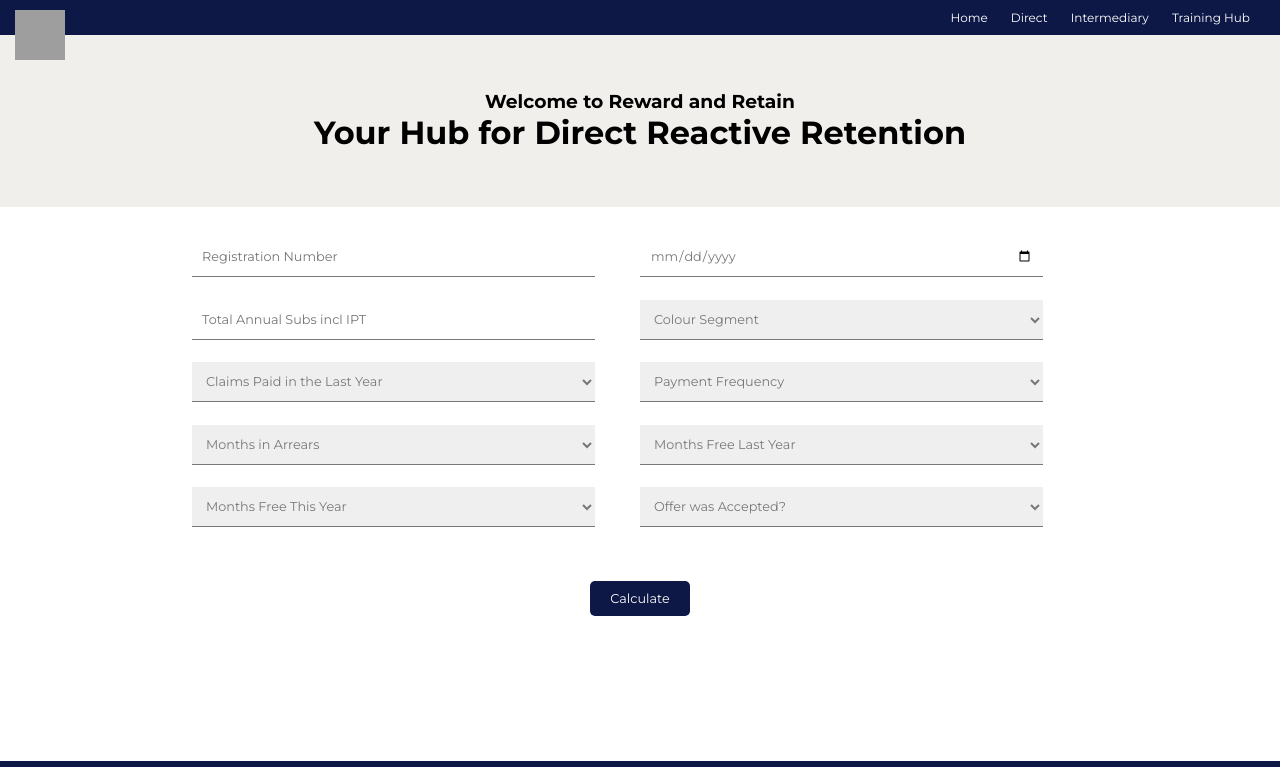
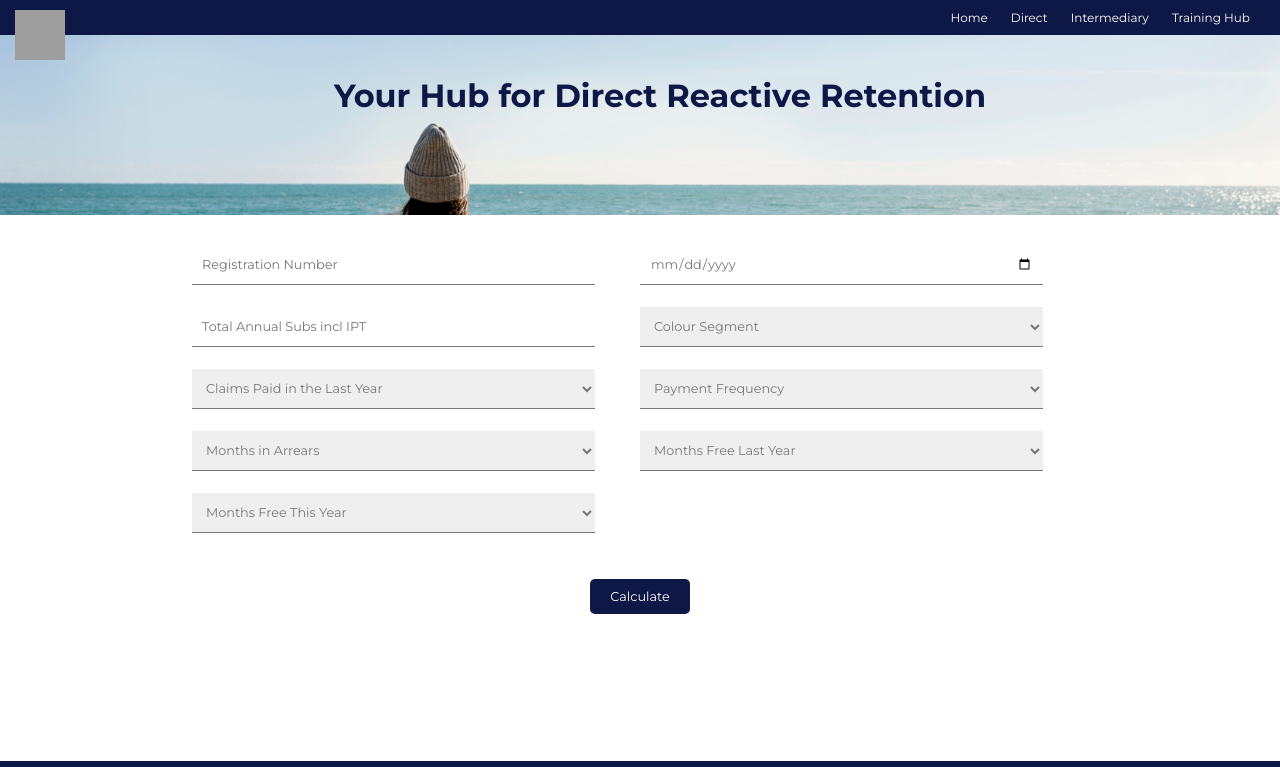
Before and after one commit to benturner993/flask-form-phase-1, a Flask app: page /direct in a window 1280 px wide. Shown: the top 767 px of the page. Run offline with Flask 3, Linux system fonts and the light colour scheme; grey boxes are pictures that could not be loaded.

Commit message:
fix: updated agent journey

```diff
--- a/app.py
+++ b/app.py
@@ -34,10 +34,10 @@ def submit_form():
         months_arrears = data['months-arrears']
         months_free_last = data['months-free-last']
         months_free_this = data['months-free-this']
-        offer_accepted = data['offer-accepted']
+        # offer_accepted = data['offer-accepted']
 
         csv_file_path = os.path.join('data', db_schema_1)
-        row_data = [registration_number, renewal_date, annual_subs, color_segment, claims_paid, payment_frequency, months_arrears, months_free_last, months_free_this, offer_accepted, datetime.now()]
+        row_data = [registration_number, renewal_date, annual_subs, color_segment, claims_paid, payment_frequency, months_arrears, months_free_last, months_free_this, datetime.now()]
         save_to_csv(csv_file_path, row_data)
 
         return jsonify({'message': 'Successfully submitted.'})
--- a/templates/direct.html
+++ b/templates/direct.html
@@ -2,9 +2,8 @@
 
 {% block content %}
 
-<div style="text-align: center; padding: 55px 0; background-color: #f1efeb; color: black; position: relative; margin-top: -20px; width: 100vw; margin-left: calc(50% - 50vw); margin-right: calc(50% - 50vw);">
-    <h3 style="margin: 0; padding: 0; width: 100%;">Welcome to Reward and Retain</h3>
-    <h1 style="margin: 0; padding: 0; width: 100%;">Your Hub for Direct Reactive Retention</h1>
+<div style="text-align: center; padding: 20px; background-image: url('static/online-Looking-out-to-sea.png'); background-size: cover; background-position: center 15%; color: #0d1846; width: 100vw; position: relative; left: 50%; right: 50%; margin-left: -50vw; margin-right: -50vw; margin-top: -20px; min-height: 140px;">
+    <h1>Your Hub for Direct Reactive Retention</h1>
 </div>
 
 <div style="display: flex; justify-content: center; padding: 20px;">
@@ -54,6 +53,21 @@
                 <option value="2">2</option>
                 <option value="3">3</option>
             </select>
+        </form>
+    </div>
+</div>
+
+<div style="display: flex; justify-content: center; padding: 20px;">
+    <div id="grey-box" style="background-color: #f1efeb; padding: 10px; display: none; flex-direction: column; justify-content: flex-start; border-radius: 10px; border: 2px solid transparent; max-width: 70vw; margin-right: 20px;">
+        <h3>Customer Options</h3>
+        <p>Offer: <span id="annual-subs-display" style="font-weight: bold;"></span></p>
+        <p>Value: <span id="value" style="font-weight: bold;"></span></p>
+        <p>Total Payable: <span id="total_payable" style="font-weight: bold;"></span></p>
+    </div>
+
+    <div id="track-outcomes-box" style="background-color: #f1efeb; padding: 10px; display: none; flex-direction: column; justify-content: flex-start; border-radius: 10px; border: 2px solid transparent; max-width: 70vw;">
+        <h3>Track Customer Outcomes</h3>
+        <form id="outcomes-form" style="display: grid; gap: 10px;">
             <select id="offer-accepted" name="offer-accepted" class="input-field" style="font-size: 0.8em;" required>
                 <option value="" disabled selected hidden>Offer was Accepted?</option>
                 <option value="Not Eligible for Offer">Not Eligible for Offer</option>
@@ -68,16 +82,8 @@
 </div>
 
 <div style="display: flex; justify-content: center; padding: 20px;">
-    <div id="grey-box" style="background-color: #f1efeb; padding: 10px; display: none; flex-direction: column; justify-content: flex-start; border-radius: 10px; border: 2px solid transparent; max-width: 70vw;">
-        <p>Offer: <span id="annual-subs-display" style="font-weight: bold;"></span></p>
-        <p>Value: <span id="value" style="font-weight: bold;"></span></p>
-        <p>Total Payable: <span id="total_payable" style="font-weight: bold;"></span></p>
-    </div>
-</div>
-
-<div style="display: flex; justify-content: center; padding: 20px;">
     <button id="calculate-button" onclick="calculateOffer()" style="margin-bottom: 5px">Calculate</button>
-    <button id="submit-button" type="button" onclick="validateForm()" style="margin-bottom: 5px; margin-left: 10px; display: none;">Submit</button>
+    <button id="submit-button" type="button" onclick="submitForm()" style="margin-bottom: 5px; margin-left: 10px; display: none;">Submit</button>
     <button id="clear-button" type="button" onclick="clearForm()" style="margin-bottom: 5px; margin-left: 10px; display: none;">Clear</button>
 </div>
 
@@ -85,6 +91,7 @@
     const formInputs = document.querySelectorAll('.input-field');
     const annualSubsDisplay = document.getElementById('annual-subs-display');
     const greyBox = document.getElementById('grey-box');
+    const trackOutcomesBox = document.getElementById('track-outcomes-box');
     const formContainer = document.getElementById('form-container');
     const submitButton = document.getElementById('submit-button');
     const clearButton = document.getElementById('clear-button');
@@ -139,8 +146,9 @@
                     greyBox.style.borderColor = 'red';
                 }
 
-                // Show the grey box and hide the form container
+                // Show the grey boxes and hide the form container
                 greyBox.style.display = 'flex';
+                trackOutcomesBox.style.display = 'flex';
                 formContainer.style.display = 'none';
 
                 // Show the Submit and Clear buttons
@@ -155,9 +163,9 @@
     }
 
     function validateForm() {
-        const offerAccepted = document.getElementById('offer-accepted').value;
-        if (offerAccepted === "") {
-            alert("Please select whether the offer was accepted.");
+        const registrationNumber = document.getElementById('registration-number').value;
+        if (registrationNumber === "") {
+            alert("Please make sure Registration Number is valid.");
             return;
         }
         submitForm();
@@ -170,6 +178,7 @@
     window.onload = function() {
         const userForm = document.getElementById('user-form');
         greyBox.style.height = `${userForm.offsetHeight}px`;
+        trackOutcomesBox.style.height = `${userForm.offsetHeight}px`;
     };
 </script>
 
@@ -215,4 +224,5 @@
         font-family: 'Montserrat', sans-serif; /* Apply Montserrat font */
     }
 </style>
+
 {% endblock %}
```
Also changed, not shown: README.md, static/online-Looking-out-to-sea.png (added).
